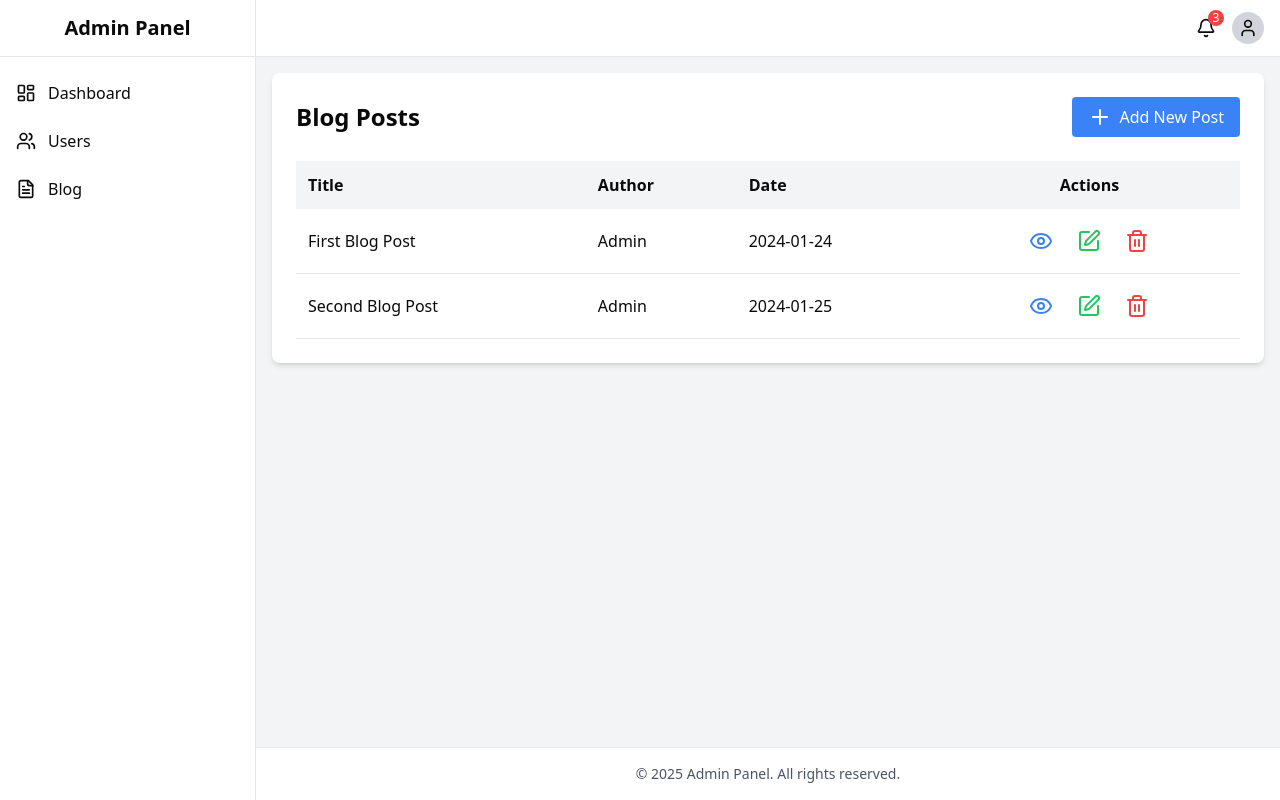
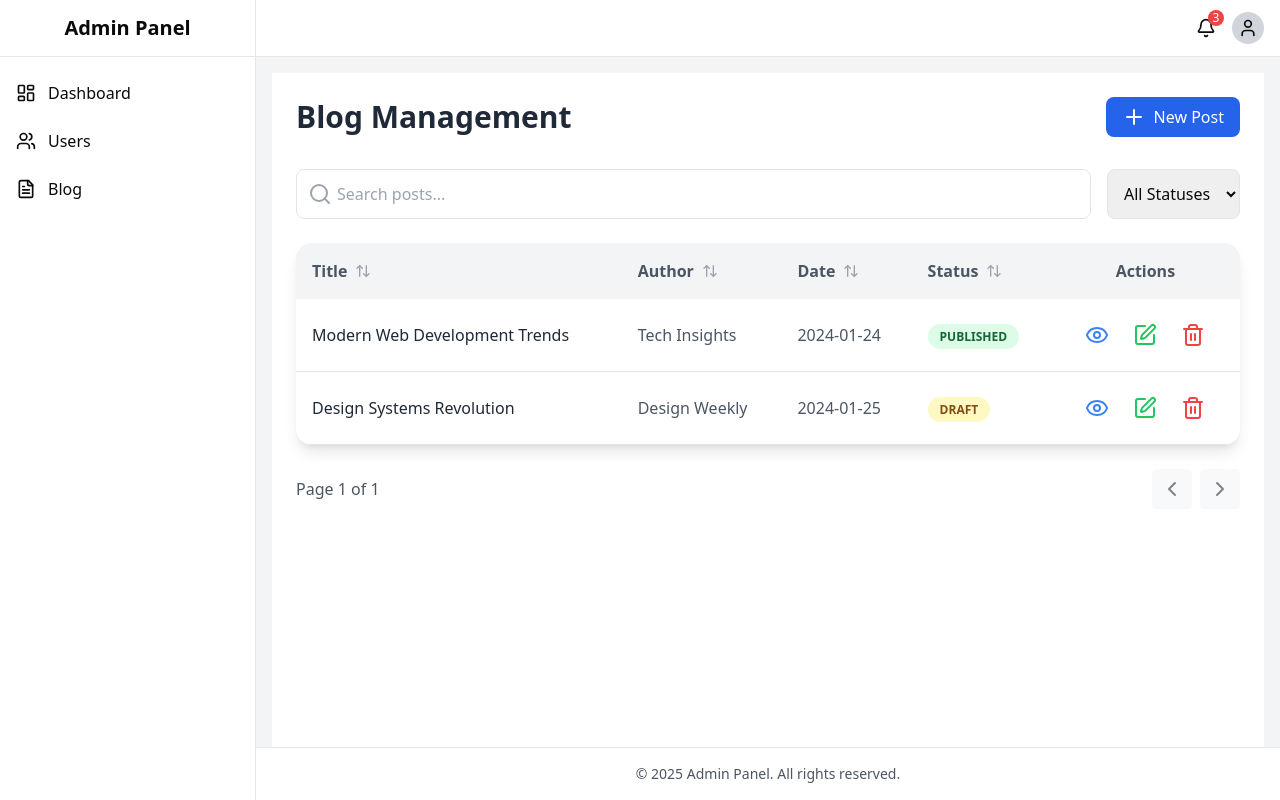
Before and after one commit to Nanguti/site-kraft, a Next.js app: page /admin-blog in a window 1280 px wide. Built offline with nearby package versions, Linux system fonts and the light colour scheme.

Commit message:
backend-blog feature implementation

```diff
--- a/app/(admin)/admin-blog/page.tsx
+++ b/app/(admin)/admin-blog/page.tsx
@@ -1,73 +1,328 @@
 "use client";
 
-import React, { useState } from "react";
-import { Plus, Edit, Trash2, Eye } from "lucide-react";
+import React, { useState, useEffect, useMemo, useCallback } from "react";
+import {
+  Plus,
+  Edit,
+  Trash2,
+  Eye,
+  X,
+  Search,
+  ChevronLeft,
+  ChevronRight,
+  ArrowUpDown,
+} from "lucide-react";
 
-// Dummy data - replace with actual data fetching
-const initialPosts = [
-  {
-    id: 1,
-    title: "First Blog Post",
-    author: "Admin",
-    date: "2024-01-24",
-  },
-  {
-    id: 2,
-    title: "Second Blog Post",
-    author: "Admin",
-    date: "2024-01-25",
-  },
-];
+// Strict Type Definitions
+type PostStatus = "draft" | "published" | "archived";
 
-const BlogManagement: React.FC = () => {
-  const [posts, setPosts] = useState(initialPosts);
+interface BlogPost {
+  id: string;
+  title: string;
+  author: string;
+  date: string;
+  content: string;
+  tags?: string[];
+  status: PostStatus;
+}
 
-  const handleDelete = (id: number) => {
-    setPosts(posts.filter((post) => post.id !== id));
+// Utility Functions
+const generateStableId = (seed: string): string => {
+  // Use a more consistent ID generation method
+  const hash = seed.split("").reduce((acc, char) => {
+    return (acc << 5) - acc + char.charCodeAt(0);
+  }, 0);
+  return Math.abs(hash).toString(36);
+};
+
+const formatDate = (date: Date | string): string => {
+  return new Date(date).toISOString().split("T")[0];
+};
+
+// PostModal Component
+const PostModal: React.FC<{
+  post: BlogPost | null;
+  onClose: () => void;
+  onSave: (post: BlogPost) => void;
+}> = ({ post, onClose, onSave }) => {
+  const [editedPost, setEditedPost] = useState<BlogPost>(
+    post || {
+      id: generateStableId("new-post"),
+      title: "",
+      author: "Current User",
+      date: formatDate(new Date()),
+      content: "",
+      tags: [],
+      status: "draft",
+    }
+  );
+
+  const handleChange = (
+    field: keyof BlogPost,
+    value: string | string[] | PostStatus
+  ) => {
+    setEditedPost((prev) => ({ ...prev, [field]: value }));
   };
 
   return (
-    <div className="bg-white p-6 rounded-lg shadow-md">
-      <div className="flex justify-between items-center mb-6">
-        <h1 className="text-2xl font-bold">Blog Posts</h1>
-        <button className="bg-blue-500 text-white px-4 py-2 rounded flex items-center">
-          <Plus className="mr-2" /> Add New Post
+    <div className="fixed inset-0 bg-black bg-opacity-50 flex items-center justify-center z-50">
+      <div className="bg-white dark:bg-gray-800 rounded-lg p-6 w-full max-w-lg">
+        <div className="flex justify-between items-center mb-4">
+          <h2 className="text-xl font-bold">
+            {post ? "Edit Post" : "Create New Post"}
+          </h2>
+          <button onClick={onClose} className="text-gray-500">
+            <X />
+          </button>
+        </div>
+        <div className="space-y-4">
+          <input
+            type="text"
+            placeholder="Title"
+            value={editedPost.title}
+            onChange={(e) => handleChange("title", e.target.value)}
+            className="w-full p-2 border rounded dark:bg-gray-700 dark:text-white"
+          />
+          <textarea
+            placeholder="Content"
+            value={editedPost.content}
+            onChange={(e) => handleChange("content", e.target.value)}
+            className="w-full p-2 border rounded h-40 dark:bg-gray-700 dark:text-white"
+          />
+          <select
+            value={editedPost.status}
+            onChange={(e) =>
+              handleChange("status", e.target.value as PostStatus)
+            }
+            className="w-full p-2 border rounded dark:bg-gray-700 dark:text-white"
+          >
+            <option value="draft">Draft</option>
+            <option value="published">Published</option>
+            <option value="archived">Archived</option>
+          </select>
+          <div className="flex justify-end space-x-2">
+            <button
+              onClick={onClose}
+              className="px-4 py-2 bg-gray-200 dark:bg-gray-700 rounded"
+            >
+              Cancel
+            </button>
+            <button
+              onClick={() => onSave(editedPost)}
+              className="px-4 py-2 bg-blue-600 text-white rounded"
+            >
+              Save
+            </button>
+          </div>
+        </div>
+      </div>
+    </div>
+  );
+};
+
+const BlogManagement: React.FC = () => {
+  const [mounted, setMounted] = useState(false);
+  const [searchTerm, setSearchTerm] = useState<string>("");
+  const [filterStatus, setFilterStatus] = useState<PostStatus | "all">("all");
+  const [sortBy, setSortBy] = useState<keyof BlogPost>("date");
+  const [currentPage, setCurrentPage] = useState<number>(1);
+  const [editingPost, setEditingPost] = useState<BlogPost | null>(null);
+  const [isModalOpen, setIsModalOpen] = useState<boolean>(false);
+
+  const ITEMS_PER_PAGE = 5;
+
+  const initialPosts: BlogPost[] = [
+    {
+      id: generateStableId("first-post-2024-01-24"),
+      title: "Modern Web Development Trends",
+      author: "Tech Insights",
+      date: "2024-01-24", // Use consistent date format
+      content: "Exploring the latest trends in web development...",
+      tags: ["web", "technology"],
+      status: "published",
+    },
+    {
+      id: generateStableId("second-post-2024-01-25"),
+      title: "Design Systems Revolution",
+      author: "Design Weekly",
+      date: "2024-01-25", // Use consistent date format
+      content: "How design systems transform UI/UX...",
+      tags: ["design", "ui/ux"],
+      status: "draft",
+    },
+  ];
+
+  const [posts, setPosts] = useState<BlogPost[]>(() => initialPosts);
+
+  useEffect(() => {
+    setMounted(true);
+  }, []);
+
+  const filteredAndSortedPosts = useMemo(() => {
+    return posts
+      .filter(
+        (post) =>
+          post.title.toLowerCase().includes(searchTerm.toLowerCase()) &&
+          (filterStatus === "all" || post.status === filterStatus)
+      )
+      .sort((a, b) => {
+        const valueA = a[sortBy];
+        const valueB = b[sortBy];
+
+        if (typeof valueA === "string" && typeof valueB === "string") {
+          return valueA.localeCompare(valueB);
+        }
+
+        return 0;
+      });
+  }, [posts, searchTerm, filterStatus, sortBy]);
+
+  const paginatedPosts = useMemo(() => {
+    const startIndex = (currentPage - 1) * ITEMS_PER_PAGE;
+    return filteredAndSortedPosts.slice(
+      startIndex,
+      startIndex + ITEMS_PER_PAGE
+    );
+  }, [filteredAndSortedPosts, currentPage]);
+
+  const handleAddNew = useCallback(() => {
+    setEditingPost(null);
+    setIsModalOpen(true);
+  }, []);
+
+  const handleSave = useCallback((post: BlogPost) => {
+    setPosts((current) =>
+      post.id && current.some((p) => p.id === post.id)
+        ? current.map((p) => (p.id === post.id ? post : p))
+        : [...current, { ...post, id: post.id || generateStableId("new-post") }]
+    );
+
+    setIsModalOpen(false);
+    setEditingPost(null);
+  }, []);
+
+  const handleDelete = useCallback((id: string) => {
+    setPosts((current) => current.filter((p) => p.id !== id));
+  }, []);
+
+  if (!mounted) return null;
+
+  return (
+    <div className="max-w-6xl mx-auto p-6 bg-white dark:bg-gray-900 min-h-screen">
+      <div className="flex justify-between items-center mb-8">
+        <h1 className="text-3xl font-bold text-gray-800 dark:text-white">
+          Blog Management
+        </h1>
+        <button
+          onClick={handleAddNew}
+          className="flex items-center bg-blue-600 text-white px-4 py-2 rounded-lg
+           hover:bg-blue-700 transition-colors"
+        >
+          <Plus className="mr-2" /> New Post
         </button>
       </div>
 
-      <div className="overflow-x-auto">
-        <table className="w-full border-collapse">
-          <thead className="bg-gray-100">
+      <div className="flex mb-6 space-x-4">
+        <div className="relative flex-grow">
+          <input
+            type="text"
+            placeholder="Search posts..."
+            value={searchTerm}
+            onChange={(e) => setSearchTerm(e.target.value)}
+            className="w-full p-3 pl-10 border rounded-lg dark:bg-gray-800 dark:text-white
+             dark:border-gray-600"
+          />
+          <Search className="absolute left-3 top-1/2 transform -translate-y-1/2 text-gray-400" />
+        </div>
+        <select
+          value={filterStatus}
+          onChange={(e) =>
+            setFilterStatus(e.target.value as BlogPost["status"] | "all")
+          }
+          className="p-3 border rounded-lg dark:bg-gray-800 dark:text-white dark:border-gray-600"
+        >
+          <option value="all">All Statuses</option>
+          <option value="draft">Draft</option>
+          <option value="published">Published</option>
+          <option value="archived">Archived</option>
+        </select>
+      </div>
+
+      <div className="bg-white dark:bg-gray-800 rounded-2xl shadow-lg overflow-hidden">
+        <table className="w-full">
+          <thead className="bg-gray-100 dark:bg-gray-700">
             <tr>
-              <th className="p-3 text-left">Title</th>
-              <th className="p-3 text-left">Author</th>
-              <th className="p-3 text-left">Date</th>
-              <th className="p-3 text-center">Actions</th>
+              {(
+                ["title", "author", "date", "status"] as (keyof BlogPost)[]
+              ).map((col) => (
+                <th
+                  key={col}
+                  onClick={() => setSortBy(col)}
+                  className="p-4 text-left text-gray-600 dark:text-gray-300 cursor-pointer
+                   hover:bg-gray-200 dark:hover:bg-gray-600 transition-colors"
+                >
+                  <div className="flex items-center">
+                    {col.charAt(0).toUpperCase() + col.slice(1)}
+                    <ArrowUpDown className="ml-2 text-gray-400" size={16} />
+                  </div>
+                </th>
+              ))}
+              <th className="p-4 text-center text-gray-600 dark:text-gray-300">
+                Actions
+              </th>
             </tr>
           </thead>
           <tbody>
-            {posts.map((post) => (
-              <tr key={post.id} className="border-b">
-                <td className="p-3">{post.title}</td>
-                <td className="p-3">{post.author}</td>
-                <td className="p-3">{post.date}</td>
-                <td className="p-3">
+            {paginatedPosts.map((post) => (
+              <tr
+                key={post.id}
+                className="border-b dark:border-gray-700 hover:bg-gray-50
+                 dark:hover:bg-gray-700 transition-colors"
+              >
+                <td className="p-4 text-gray-800 dark:text-white">
+                  {post.title}
+                </td>
+                <td className="p-4 text-gray-600 dark:text-gray-300">
+                  {post.author}
+                </td>
+                <td className="p-4 text-gray-600 dark:text-gray-300">
+                  {post.date}
+                </td>
+                <td className="p-4">
+                  <span
+                    className={`px-3 py-1 rounded-full text-xs uppercase font-semibold
+                      ${
+                        post.status === "draft"
+                          ? "bg-yellow-100 text-yellow-800"
+                          : post.status === "published"
+                          ? "bg-green-100 text-green-800"
+                          : "bg-gray-100 text-gray-800"
+                      }`}
+                  >
+                    {post.status}
+                  </span>
+                </td>
+                <td className="p-4">
                   <div className="flex justify-center space-x-2">
                     <button
-                      className="text-blue-500 hover:bg-blue-100 p-2 rounded"
+                      className="text-blue-500 hover:bg-blue-100 p-2 rounded dark:hover:bg-blue-900"
                       title="View"
                     >
                       <Eye />
                     </button>
                     <button
-                      className="text-green-500 hover:bg-green-100 p-2 rounded"
+                      onClick={() => {
+                        setEditingPost(post);
+                        setIsModalOpen(true);
+                      }}
+                      className="text-green-500 hover:bg-green-100 p-2 rounded dark:hover:bg-green-900"
                       title="Edit"
                     >
                       <Edit />
                     </button>
                     <button
                       onClick={() => handleDelete(post.id)}
-                      className="text-red-500 hover:bg-red-100 p-2 rounded"
+                      className="text-red-500 hover:bg-red-100 p-2 rounded dark:hover:bg-red-900"
                       title="Delete"
                     >
                       <Trash2 />
@@ -79,6 +334,43 @@ const BlogManagement: React.FC = () => {
           </tbody>
         </table>
       </div>
+
+      <div className="flex justify-between items-center mt-6">
+        <div className="text-gray-600 dark:text-gray-300">
+          Page {currentPage} of{" "}
+          {Math.ceil(filteredAndSortedPosts.length / ITEMS_PER_PAGE)}
+        </div>
+        <div className="flex space-x-2">
+          <button
+            disabled={currentPage === 1}
+            onClick={() => setCurrentPage((p) => Math.max(1, p - 1))}
+            className="p-2 bg-gray-100 dark:bg-gray-700 rounded disabled:opacity-50"
+          >
+            <ChevronLeft />
+          </button>
+          <button
+            disabled={
+              currentPage >=
+              Math.ceil(filteredAndSortedPosts.length / ITEMS_PER_PAGE)
+            }
+            onClick={() => setCurrentPage((p) => p + 1)}
+            className="p-2 bg-gray-100 dark:bg-gray-700 rounded disabled:opacity-50"
+          >
+            <ChevronRight />
+          </button>
+        </div>
+      </div>
+
+      {isModalOpen && (
+        <PostModal
+          post={editingPost}
+          onClose={() => {
+            setIsModalOpen(false);
+            setEditingPost(null);
+          }}
+          onSave={handleSave}
+        />
+      )}
     </div>
   );
 };
```
Also changed, not shown: app/(admin)/layout.tsx (+8 -10 lines).
